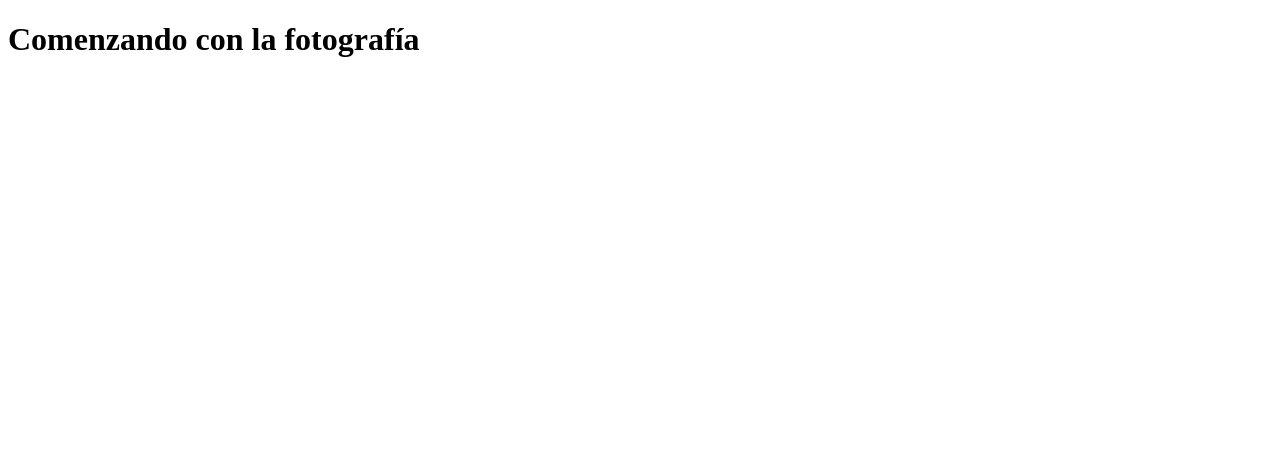
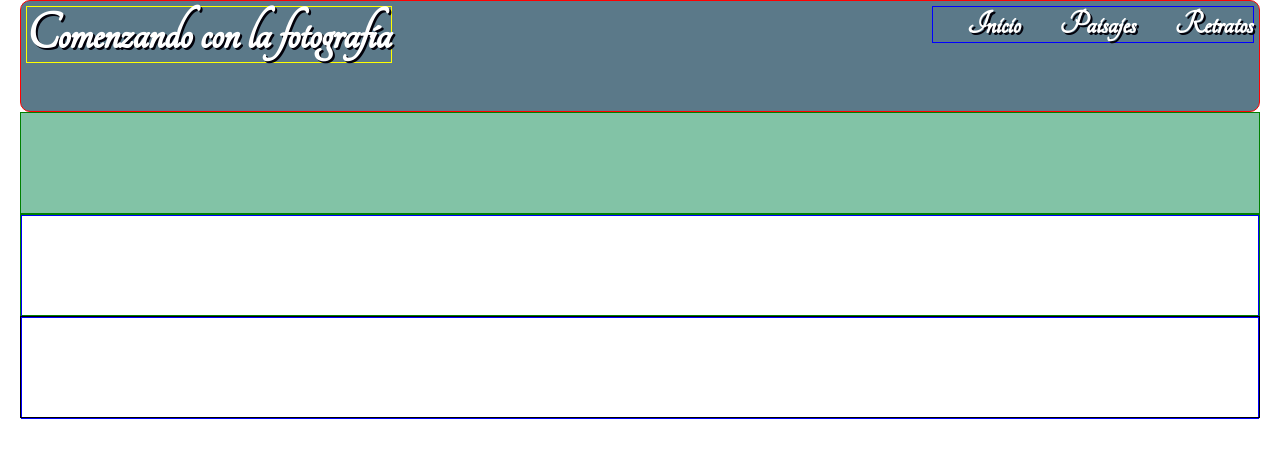
Before and after one commit to andresgt2000/Evaluaci-n-Final-CSS-y-DWR, a plain HTML site: page public_html/index.html in a window 1280 px wide. Drawn offline with Linux system fonts and the light colour scheme.

Commit message:
Definición de estilos de enlaces.

```diff
--- a/public_html/css/estilos.css
+++ b/public_html/css/estilos.css
@@ -7,3 +7,71 @@ and open the template in the editor.
     Created on : 22/04/2017, 03:44:08 PM
     Author     : agonzalez
 */
+
+
+* {
+    margin: 0;
+    padding: 0;
+}
+
+body {
+    font-family: 'Tangerine', cursive;
+    font-size: 1.7em;
+    margin: 0 20px;
+
+}
+
+header {
+    border: 1px solid red;
+    height: 100px;
+    background-color: #5b7989;
+    border-radius: 10px;
+    padding: 5px;
+}
+
+header h1 {
+    color: white;
+    text-shadow:2px 2px #02010a;
+    border: 1px yellow solid;
+    display: inline-block
+}
+
+header nav {
+    border: 1px blue solid;
+    display: inline-block;
+    font-size: 1.25em;
+    float: right;
+}
+
+header nav a {
+    text-decoration: none;
+    color: #fff;
+    text-shadow:2px 2px #02010a;
+    font-weight: bold;
+    margin-left: 1em;
+
+}
+
+header nav a:hover {
+    font-size: 1.50em;
+    text-shadow:2px 2px #82c3a6;
+}
+
+section {
+    border: 1px solid green;
+    height: 100px;
+}
+
+section article {
+    border: 1px solid blue;
+    height: 100px;
+}
+
+footer {
+    border: 1px solid black;
+    height: 100px;
+}
+
+#imagenCentral {
+    background-color: #82c3a6;
+}
--- a/public_html/index.html
+++ b/public_html/index.html
@@ -9,10 +9,17 @@ and open the template in the editor.
         <title>Evaluación Final CSS3 - Comenzando con la fotografia!!!</title>
         <meta charset="UTF-8">
         <meta name="viewport" content="width=device-width, initial-scale=1.0">
+        <link href="https://fonts.googleapis.com/css?family=Tangerine" rel="stylesheet" type='text/css'>
+        <link rel="stylesheet" href="css/estilos.css">
     </head>
     <body>
         <header>
             <h1>Comenzando con la fotografía</h1>
+            <nav>
+                <a href="index.html">Inicio</a>
+                <a href="paisajes.html">Paisajes</a>
+                <a href="retratos.html">Retratos</a>
+            </nav>
         </header>
         <section id="imagenCentral">
 
```
